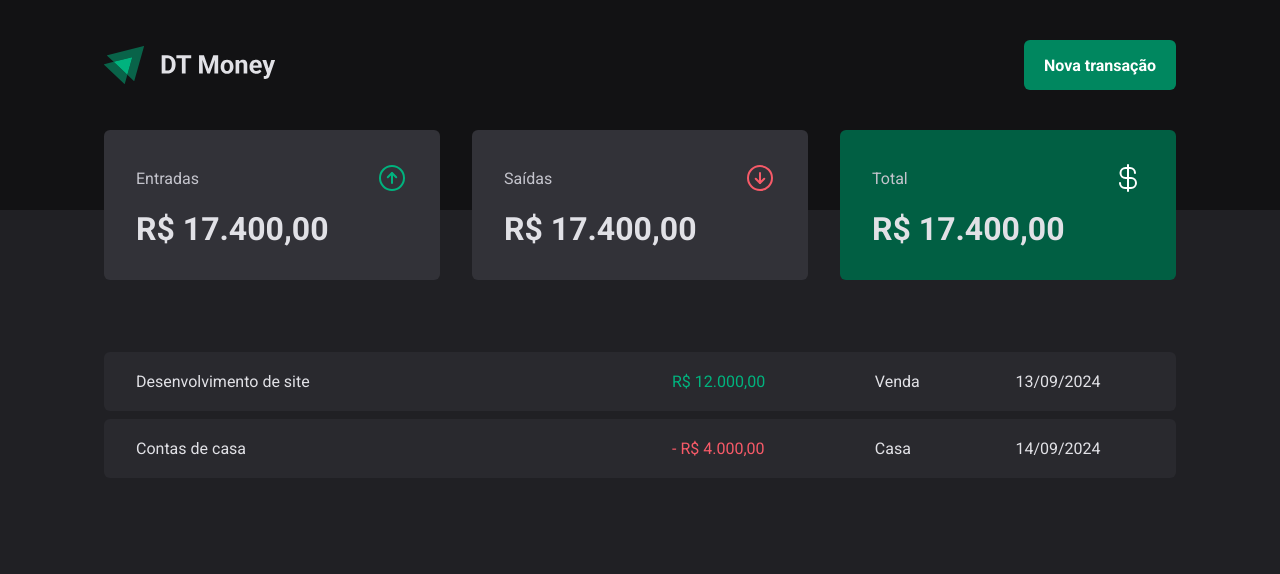
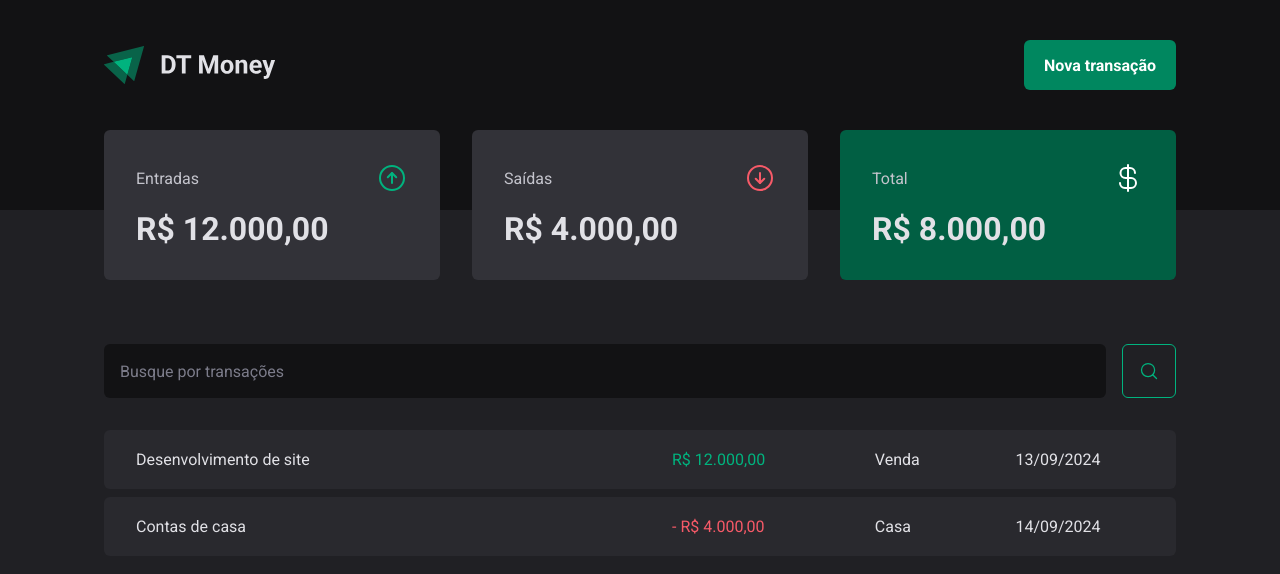
Before and after one commit to juninho15830/03-dt-money, a React (Vite) app: page / in a window 1280 px wide. Shown: the top 574 px of the page. Built offline with nearby package versions, Linux system fonts and the light colour scheme.

Commit message:
create modal

```diff
--- a/package.json
+++ b/package.json
@@ -10,6 +10,7 @@
     "preview": "vite preview"
   },
   "dependencies": {
+    "@radix-ui/react-dialog": "^1.1.2",
     "@types/styled-components": "^5.1.34",
     "phosphor-react": "^1.4.1",
     "react": "^18.3.1",
--- a/src/components/Header/index.tsx
+++ b/src/components/Header/index.tsx
@@ -1,4 +1,5 @@
 import { HeaderContainer, HeaderContent, NewTransactionButton } from "./styles"
+import * as Dialog from '@radix-ui/react-dialog'
 
 import logoImg from "../../assets/logo.svg"
 
@@ -8,7 +9,21 @@
             <HeaderContent>
                 <img src={logoImg} alt="" />
 
-                <NewTransactionButton>Nova transação</NewTransactionButton>
+                <Dialog.Root>
+                    <Dialog.Trigger asChild>
+                        <NewTransactionButton>Nova transação</NewTransactionButton>
+                    </Dialog.Trigger>
+
+                    <Dialog.Portal>
+                        <Dialog.Overlay />
+
+                        <Dialog.Content>
+                            <Dialog.Title>Nova transação</Dialog.Title>
+
+                            <Dialog.Close />
+                        </Dialog.Content>
+                    </Dialog.Portal>
+                </Dialog.Root>
             </HeaderContent>
         </HeaderContainer>
     )
--- a/src/components/Summary/index.tsx
+++ b/src/components/Summary/index.tsx
@@ -10,7 +10,7 @@
                     <ArrowCircleUp size={32} color="#00b37e"/>
                 </header>
 
-                <strong>R$ 17.400,00</strong>
+                <strong>R$ 12.000,00</strong>
             </SummaryCard>
 
             <SummaryCard>
@@ -19,7 +19,7 @@
                     <ArrowCircleDown size={32} color="#f75a68"/>
                 </header>
 
-                <strong>R$ 17.400,00</strong>
+                <strong>R$ 4.000,00</strong>
             </SummaryCard>
 
             <SummaryCard variant="green">
@@ -28,7 +28,7 @@
                     <CurrencyDollar size={32} color="#fff"/>
                 </header>
 
-                <strong>R$ 17.400,00</strong>
+                <strong>R$ 8.000,00</strong>
             </SummaryCard>
         </SummaryContainer>
     )
--- a/src/pages/Transactions/components/SearchForm/index.tsx
+++ b/src/pages/Transactions/components/SearchForm/index.tsx
@@ -0,0 +1,14 @@
+import { MagnifyingGlass } from "phosphor-react";
+import { SearchFormContainer } from "./styles";
+
+export function SearchForm() {
+    return (
+        <SearchFormContainer>
+            <input type="text" placeholder="Busque por transações" />
+
+            <button>
+                <MagnifyingGlass size={20}/>
+            </button>
+        </SearchFormContainer>
+    )
+}
--- /dev/null
+++ b/src/pages/Transactions/components/SearchForm/styles.ts
@@ -0,0 +1,40 @@
+import styled from "styled-components";
+
+export const SearchFormContainer = styled.form`
+    display: flex;
+    gap: 1rem;
+
+    input {
+        flex: 1;
+        border-radius: 6px;
+        border: 0;
+        background-color: ${props => props.theme['gray-900']};
+        color: ${props => props.theme['gray-300']};
+        padding: 1rem;
+
+        &::placeholder {
+            color: ${props => props.theme['gray-500']};
+        }
+    }
+
+    button {
+        display: flex;
+        align-items: center;
+        gap: 0.75rem;
+
+        border: 0;
+        padding: 1rem;
+        background: transparent;
+        border: 1px solid ${props => props.theme['green-300']};
+        color: ${props => props.theme['green-300']};
+        font-weight: bold;
+        border-radius: 6px;
+
+        &:hover {
+            background: ${props => props.theme['green-500']};
+            border-color: ${props => props.theme['green-500']};
+            color: ${props => props.theme.white};
+            transition: background-color 0.2s, color 0.2s, border-color 0.2s;
+        }
+    }
+`
--- a/src/pages/Transactions/index.tsx
+++ b/src/pages/Transactions/index.tsx
@@ -1,5 +1,6 @@
 import { Header } from "../../components/Header";
 import { Summary } from "../../components/Summary";
+import { SearchForm } from "./components/SearchForm";
 import { PriceHighLight, TransactionsContainer, TransactionsTable } from "./styles";
 
 export function Transactions() {
@@ -9,6 +10,7 @@
             <Summary />
 
             <TransactionsContainer>
+                <SearchForm />
                 <TransactionsTable>
                     <tbody>
                         <tr>
--- a/src/pages/Transactions/styles.ts
+++ b/src/pages/Transactions/styles.ts
@@ -10,7 +10,7 @@
     width: 100%;
     border-collapse: separate;
     border-spacing: 0 0.5rem;
-    //margin-top: 1.5rem;
+    margin-top: 1.5rem;
 
     td {
         padding: 1.25rem 2rem;
```
Also changed, not shown: 1 other file (tests, documents, lock files or other folders).
